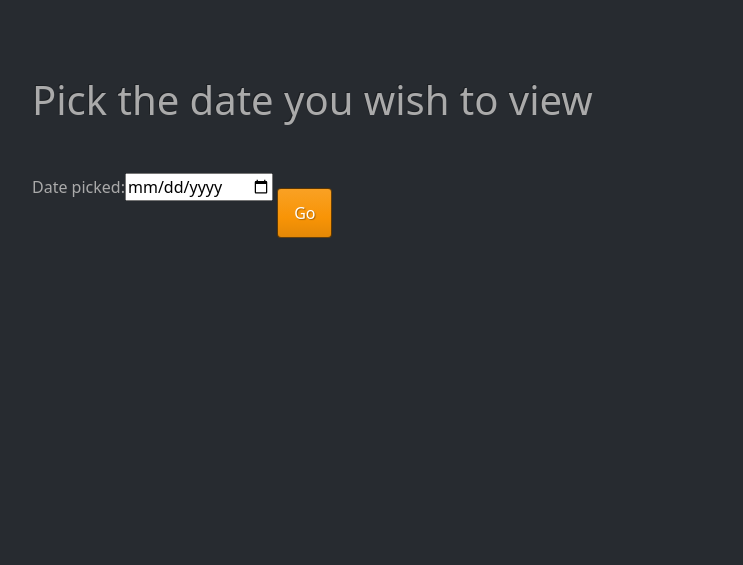
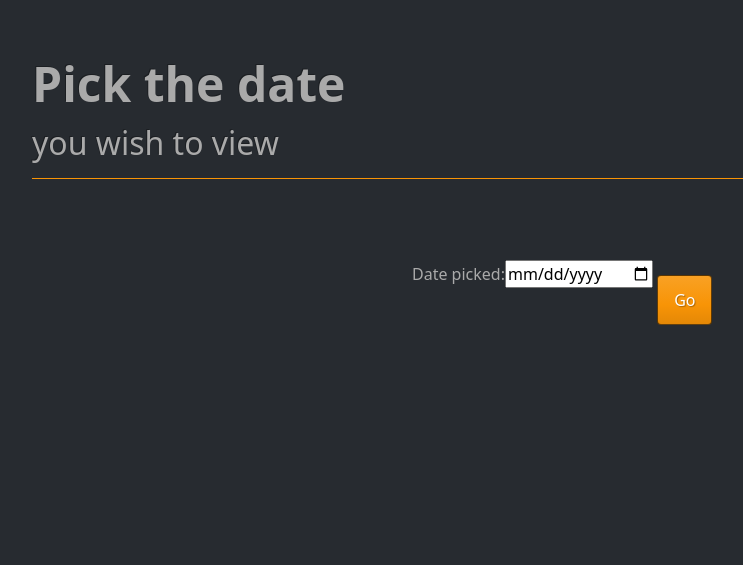
Before and after one commit to JoGorska/mileage-tracker, a Django app: page /visits/date in a window 1280 px wide. Shown: the part 102-667 px from the top of the page, without its empty margins (50-793 px from the left). Run offline with Django 3.2, Linux system fonts and the light colour scheme; the visitor is signed in with stand-in values (Sample User, id 1); some libraries are stand-ins or nearby versions.

Commit message:
Style: Add style to headers of the pages

```diff
--- a/templates/index.html
+++ b/templates/index.html
@@ -11,7 +11,7 @@
         <img src="{% static 'img/pexels-bigworldinalens-7912257.jpg' %}" class="d-block mx-lg-auto img-fluid" alt="Photo of a military tank" width="700" height="500" loading="lazy">
       </div>
       <div class="col-lg-6">
-        <h1 class="display-5 fw-bold lh-1 mb-3 border-warning pb-3 border-bottom" >Welcome Back {{user.first_name}}</h1>
+        <h1 class="display-5 fw-bold lh-1 mb-3 border-warning pb-3 border-bottom">Welcome Back {{user.first_name}}</h1>
         <p class="lead">You can check and record the distance that you have travelled. We are developing reports to enable you easy end of month and end of year summary.</p>
         <div class="d-grid gap-2 d-md-flex justify-content-md-start">
           <button type="button" class="btn btn-warning btn-lg px-4 me-md-2">Drive</button>
--- a/templates/visits/date_picker.html
+++ b/templates/visits/date_picker.html
@@ -8,26 +8,35 @@
 
 {% block content %}
 
-<div class="container">
+    <div class="container">
+
+        <h1 class="display-5 fw-bold lh-1 mb-3">Pick the date</h1>
+        <h2 class="border-warning pb-3 border-bottom mb-5">you wish to view</h2>
 
 
     {% if user.is_authenticated %}
 
-    <h1 class="mt-3 mb-3">Pick the date you wish to view</h1>
 
-    <form action="" method="POST">
+
+    <form class="mt-5 mb-5" action="" method="POST">
     {% csrf_token %}
+<div class="row mb-5">
+    <div class="col"></div>
+    <div class="col">
+        {{ date_picker_form|as_bootstrap }}
 
-            {{ date_picker_form|as_bootstrap }}
+        <input class="btn btn-warning mt-5" type="submit" value="Go"></div>
 
-    <input class="btn btn-warning mt-5" type="submit" value="Go">
+    <div class="col"></div>
+</div>
+
 
     </form>
 
 
     {% else %}
 
-    <h1>You need to log in to view the visits</h1>
+    <h2>You need to log in to view the journeys</h2>
 
     {% endif %}
 </div>
```
Also changed, not shown: templates/visits/drive.html (+11 -4 lines), templates/visits/visits_by_date.html (+7 -0 lines).
